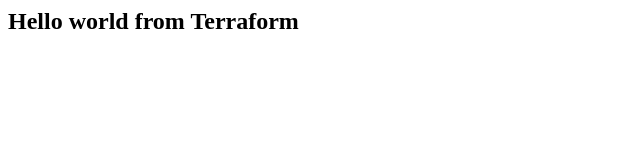
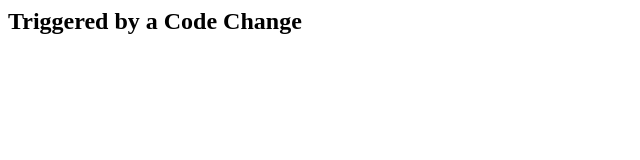
Before and after one commit to hpcsc/terraform-pipeline-packer, a plain HTML site: page index.html in a window 1280 px wide. Shown: the whole page, without its empty margins (0-640 px from the left). Drawn offline with Linux system fonts and the light colour scheme.

Commit message:
update index.html

```diff
--- a/index.html
+++ b/index.html
@@ -3,6 +3,6 @@
     <title>Nginx Server</title>
   </head>
   <body>
-    <h2>Hello world from Terraform</h2>
+    <h2>Triggered by a Code Change</h2>
   </body>
 </html>
```
